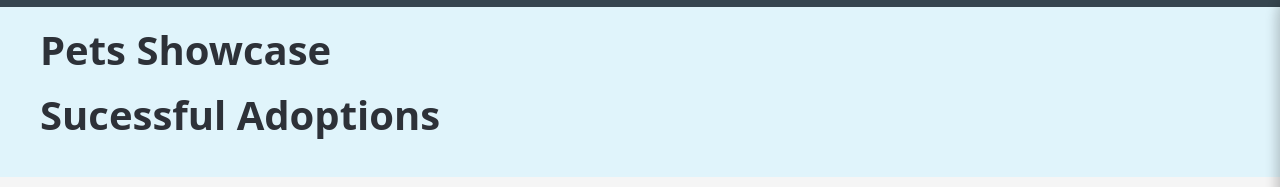
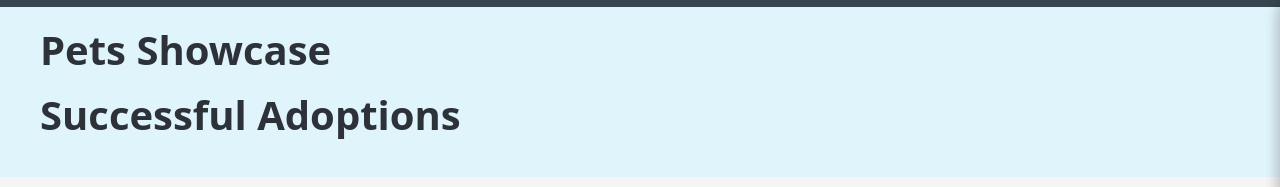
Before and after one commit to HardieParham/Meow-Meow-Cyprus-Site, a website built with Vite: page frontend/pets.html in a window 1280 px wide. Shown: the part 93-280 px from the top of the page. Built offline with nearby package versions, Linux system fonts and the light colour scheme; no server answers.

Commit message:
[hotfix] typo fix

```diff
--- a/frontend/pets.html
+++ b/frontend/pets.html
@@ -91,7 +91,7 @@
 
         <div class="container">
             <section id="adoptions">
-                <h1>Sucessful Adoptions</h1>
+                <h1>Successful Adoptions</h1>
             </section>
             <div id="card-container-2" class="flex-container"></div>
 
```
